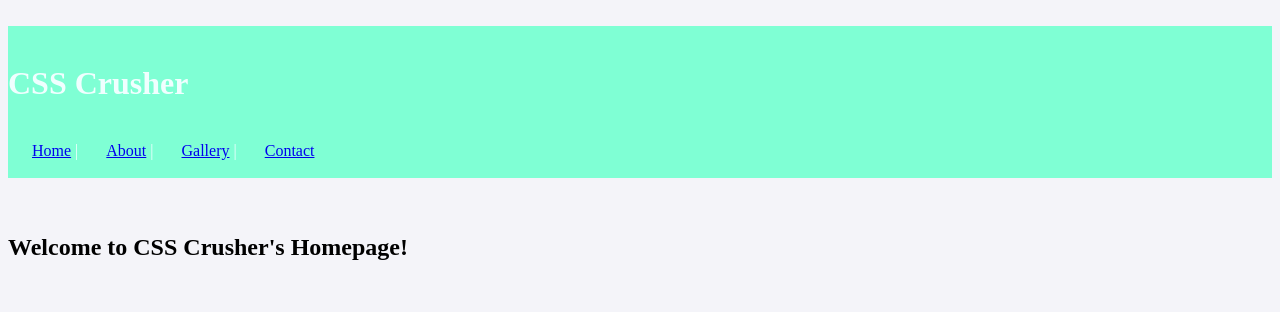
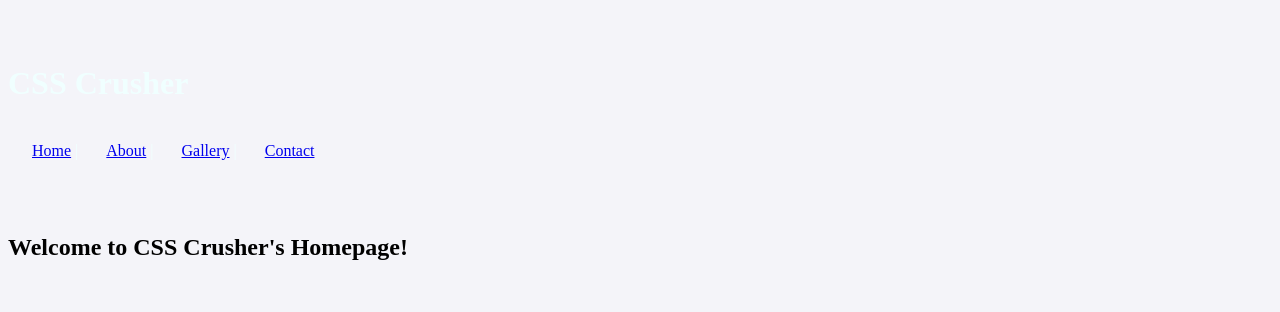
Before and after one commit to Nytierra123/Style-up-a-webpage, a plain HTML site: page index.html in a window 1280 px wide. Shown: the top 312 px of the page. Drawn offline with Linux system fonts and the light colour scheme.

Commit message:
Update index.html

```diff
--- a/index.html
+++ b/index.html
@@ -10,7 +10,7 @@
    background-color: #f4f4f9;
   }
   header.header-class {
-   background-color: #7fffd4;
+
    color: #f0ffff;
   }
  </style>
```
